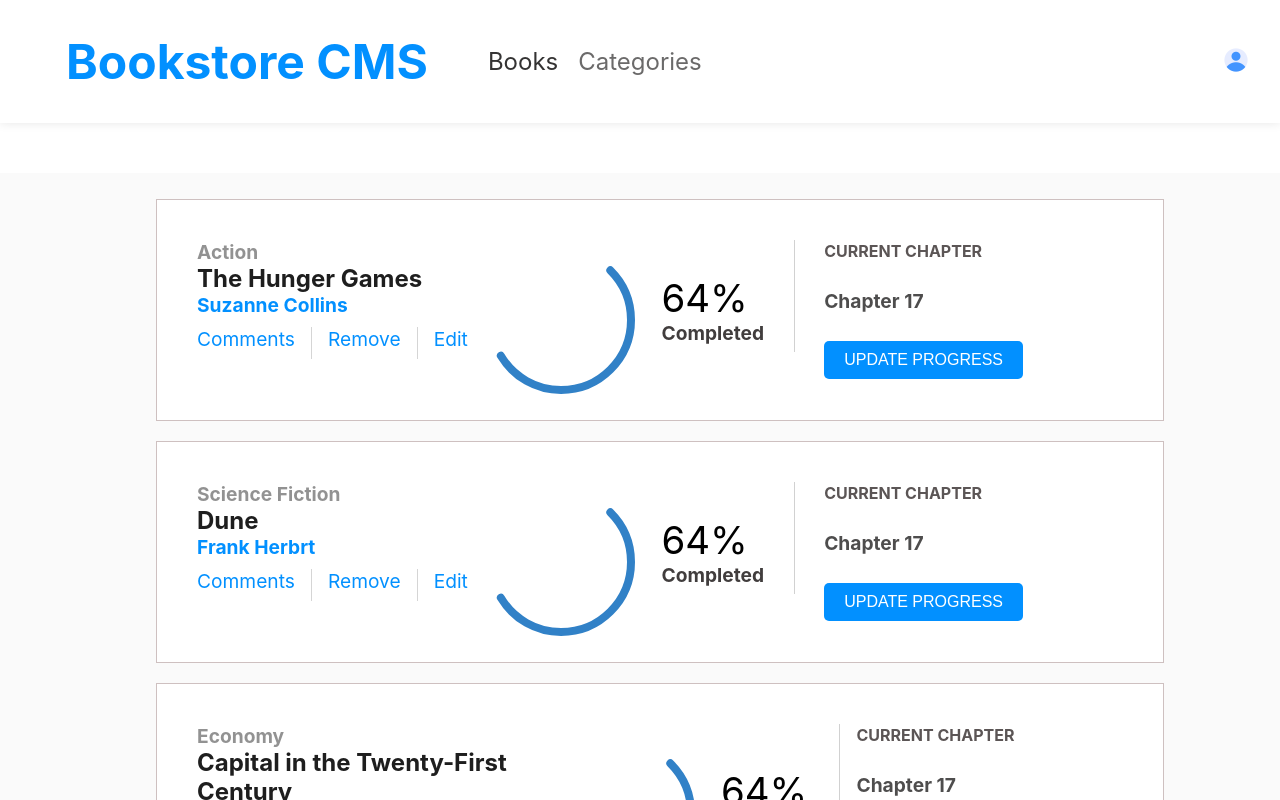
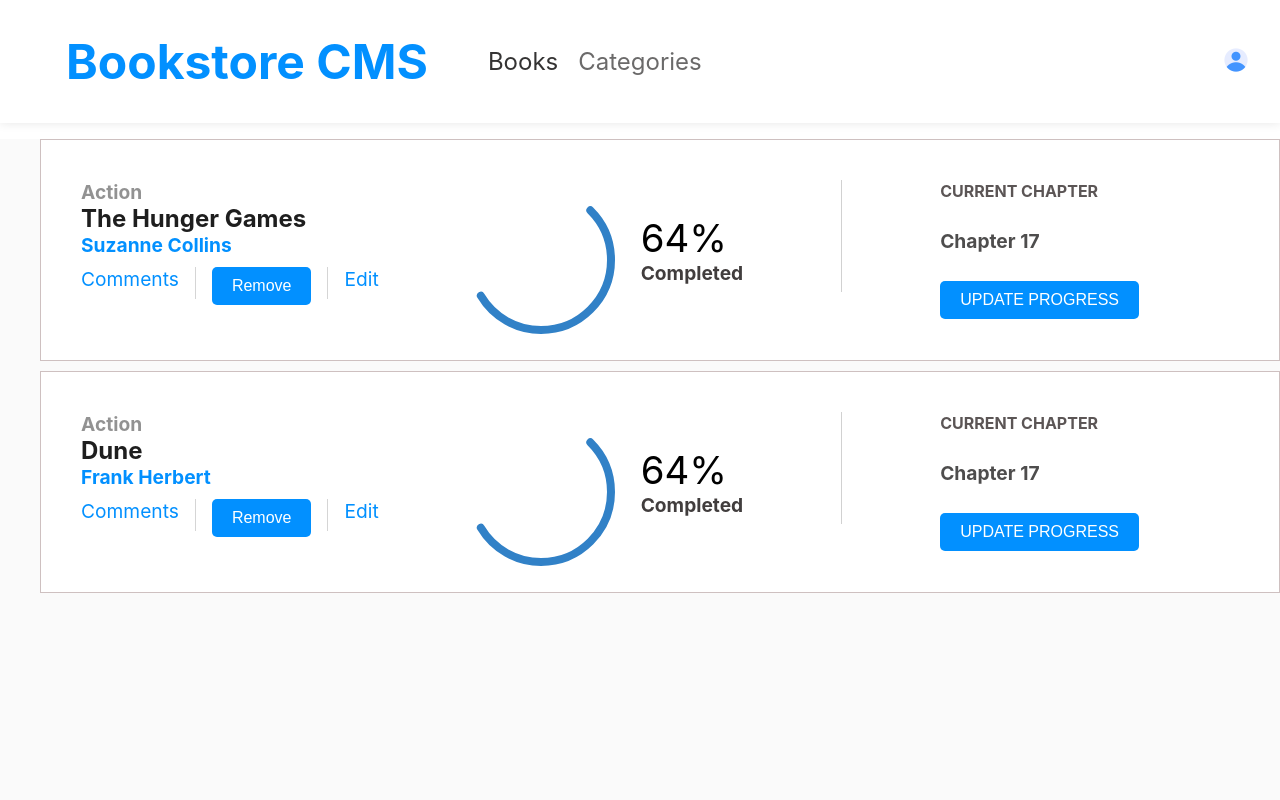
Before and after one commit to JacintaNgwu/BookStore-App, a React (Create React App) app: page / in a window 1280 px wide. Shown: the top 800 px of the page. Built offline with nearby package versions, Linux system fonts and the light colour scheme.

Commit message:
Used redux in react components

```diff
--- a/package.json
+++ b/package.json
@@ -14,6 +14,7 @@
     "react-redux": "^8.0.5",
     "react-router-dom": "^6.8.0",
     "react-scripts": "5.0.1",
+    "uuid": "^8.3.2",
     "web-vitals": "^2.1.4"
   },
   "scripts": {
--- a/src/components/AddBook.js
+++ b/src/components/AddBook.js
@@ -1,15 +1,29 @@
-import React from 'react';
+import React, { useState } from 'react';
 import '../styles/AddBook.css';
+import { useDispatch } from 'react-redux';
+import { v4 as uuidv4 } from 'uuid';
+import { addBook } from '../redux/Books/Books';
 
-const AddBook = () => (
+const AddBook = () => {
+  const [data, setData] = useState({ title: '', author: '', id: '' });
+  const dispatch = useDispatch();
+  const handleAddBook = (e) => {
+    setData({ ...data, [e.target.name]: e.target.value, id: uuidv4() });
+  };
+  const handleSubmit = (e) => {
+    e.preventDefault();
+    dispatch(addBook(data));
+    setData({ title: '', author: '', id: '' });
+  };
+  return (
     <div className="addbook">
       <div className="addbook-title">ADD NEW BOOK</div>
-    <form className="addbook-form">
+      <form className="addbook-form" onSubmit={handleSubmit}>
         <div className="addbook-form-item">
-        <input type="text" name="title" id="title" placeholder="Book Title" />
+          <input type="text" name="title" id="title" placeholder="Book Title" value={data.title} onChange={handleAddBook} />
         </div>
         <div className="addbook-form-item">
-        <input type="text" name="author" id="author" placeholder="Author" />
+          <input type="text" name="author" id="author" placeholder="Author" value={data.author} onChange={handleAddBook} />
         </div>
         <div className="addbook-form-item">
           <button type="submit">ADD BOOK</button>
@@ -17,5 +31,6 @@
       </form>
     </div>
   );
+};
 
 export default AddBook;
--- a/src/components/BookItem.js
+++ b/src/components/BookItem.js
@@ -1,17 +1,24 @@
 import React from 'react';
 import PropTypes from 'prop-types';
+import { useDispatch } from 'react-redux';
+import { removeBook } from '../redux/Books/Books';
 
-// eslint-disable-next-line react/prop-types
-const BookItem = ({ genre, title, author }) => (
+const BookItem = (props) => {
+  const { id, title, author } = props;
+  const dispatch = useDispatch();
+  const handleRemoveBook = () => {
+    dispatch(removeBook(id));
+  };
+  return (
     <li className="booklist-item">
       <div className="bookdetails">
-      <div className="genre">{genre}</div>
+        <div className="genre">Action</div>
         <div className="title">{title}</div>
         <div className="author">{author}</div>
         <div className="interact">
           <div className="comment">Comments</div>
           <span className="vr" />
-        <div className="remove">Remove</div>
+          <button type="button" onClick={handleRemoveBook} className="remove">Remove</button>
           <span className="vr" />
           <div className="edit">Edit</div>
         </div>
@@ -51,8 +58,11 @@
       </div>
     </li>
   );
+};
 BookItem.propTypes = {
+  id: PropTypes.string.isRequired,
   title: PropTypes.string.isRequired,
   author: PropTypes.string.isRequired,
 };
+
 export default BookItem;
--- a/src/components/BookList.js
+++ b/src/components/BookList.js
@@ -1,30 +1,25 @@
 import React from 'react';
 import '../styles/BookList.css';
+import { useSelector } from 'react-redux';
 import BookItem from './BookItem';
 
 const BookList = () => {
-  const data = [
-    {
-      id: 1, genre: 'Action', title: 'The Hunger Games', author: 'Suzanne Collins',
-    },
-    {
-      id: 1, genre: 'Science Fiction', title: 'Dune', author: 'Frank Herbrt',
-    },
-    {
-      id: 1, genre: 'Economy', title: 'Capital in the Twenty-First Century', author: 'Suzanne Collins',
-    },
-  ];
+  const books = useSelector((state) => state.books.books);
+
   return (
     <div className="books">
-      <div className="book">
-        <ul className="booklist">
-          {data.map(({
-            id, genre, title, author,
-          }) => (
-            <BookItem key={id} genre={genre} title={title} author={author} />
-          ))}
-        </ul>
-      </div>
+      <ul>
+        {books && books.length > 0
+          ? books.map((book) => (
+            <BookItem
+              key={book.id}
+              id={book.id}
+              title={book.title}
+              author={book.author}
+            />
+          ))
+          : 'No books available'}
+      </ul>
     </div>
   );
 };
--- a/src/pages/Categories.js
+++ b/src/pages/Categories.js
@@ -1,10 +1,20 @@
 import React from 'react';
 import '../styles/Categories.css';
+import { useDispatch } from 'react-redux';
+import { checkStatus } from '../redux/Categories/Category';
 
-const Categories = () => (
-  <button type="button" className="update">
-    Check Status
-  </button>
-);
+const Categories = () => {
+  const dispatch = useDispatch();
+  const handleClick = () => {
+    dispatch(checkStatus());
+  };
+  return (
+    <div className="categories">
+      <button type="button" className="update" onClick={handleClick}>
+        Check Status
+      </button>
+    </div>
+  );
+};
 
 export default Categories;
--- a/src/redux/Books/Books.js
+++ b/src/redux/Books/Books.js
@@ -1,20 +1,46 @@
 import { createReducer } from '@reduxjs/toolkit';
 
-export const ADD_BOOK = 'BookStore-App/Books/Add_Book';
-export const REMOVE_BOOK = 'BookStore-App/Books/Remove_Book';
+export const ADD_BOOK = 'redux/Books/Add_Book';
+export const REMOVE_BOOK = 'redux/Books/Remove_Book';
 
 const initialState = {
-  books: [],
+  books: [
+    {
+      id: '1',
+      title: 'The Hunger Games',
+      author: 'Suzanne Collins',
+      category: 'Action',
+    },
+    {
+      id: '2',
+      title: 'Dune',
+      author: 'Frank Herbert',
+      category: 'Science Fiction',
+    },
+  ],
 };
 
-const bookReducer = createReducer(initialState, (construct) => {
-  construct
-    .addCase(ADD_BOOK, (state, action) => {
-      state.books.push(action.payload);
-    })
-    .addCase(REMOVE_BOOK, (state, action) => {
-      state.books.filter((book) => book.id !== action.payload);
-    });
-  construct.addDefaultCase((state) => state);
+// action
+export const addBook = (book) => ({
+  type: ADD_BOOK,
+  payload: book,
 });
+
+export const removeBook = (id) => ({
+  type: REMOVE_BOOK,
+  payload: id,
+});
+
+// reducer
+const bookReducer = createReducer(initialState, {
+  [ADD_BOOK]: (state, action) => {
+    state.books.push(action.payload);
+  },
+  [REMOVE_BOOK]: (state, action) => {
+    const filteredBooks = state.books.filter((book) => book.id !== action.payload);
+    return { ...state, books: filteredBooks };
+  },
+
+});
+
 export default bookReducer;
--- a/src/redux/Categories/Category.js
+++ b/src/redux/Categories/Category.js
@@ -1,17 +1,25 @@
-import { createReducer } from '@reduxjs/toolkit';
-
 export const CHECK_STATUS = 'BookStore-App/CategorIES/CHECK_STATUS';
 
 const initialState = {
-  status: '',
+  categories: [],
 };
 
-const categoryReducer = createReducer(initialState, (construct) => {
-  construct
-    .addCase(CHECK_STATUS, (state, action) => {
-      const newState = { ...state, status: action.payload };
-      return newState;
-    });
-  construct.addDefaultCase((state) => state);
+// action
+export const checkStatus = () => ({
+  type: CHECK_STATUS.BOOK_STATUS_CHECKED,
 });
+
+// reducer
+const categoryReducer = (state = initialState, action) => {
+  switch (action.type) {
+    case CHECK_STATUS.BOOK_STATUS_CHECK:
+      return {
+        ...state,
+        categories: [...state.categories, 'Under construction'],
+      };
+    default:
+      return state;
+  }
+};
+
 export default categoryReducer;
```
Also changed, not shown: 1 other file (tests, documents, lock files or other folders). Lines whose indentation alone changed are shown as unchanged.
